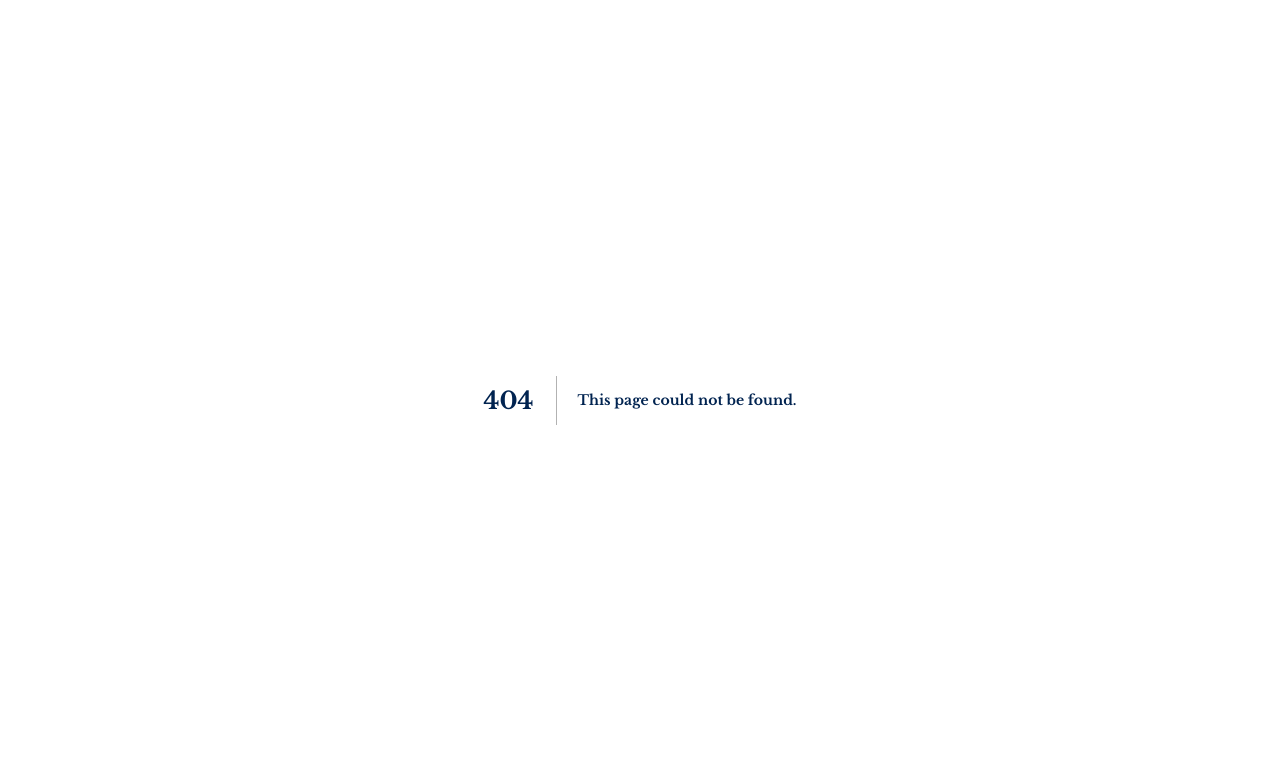
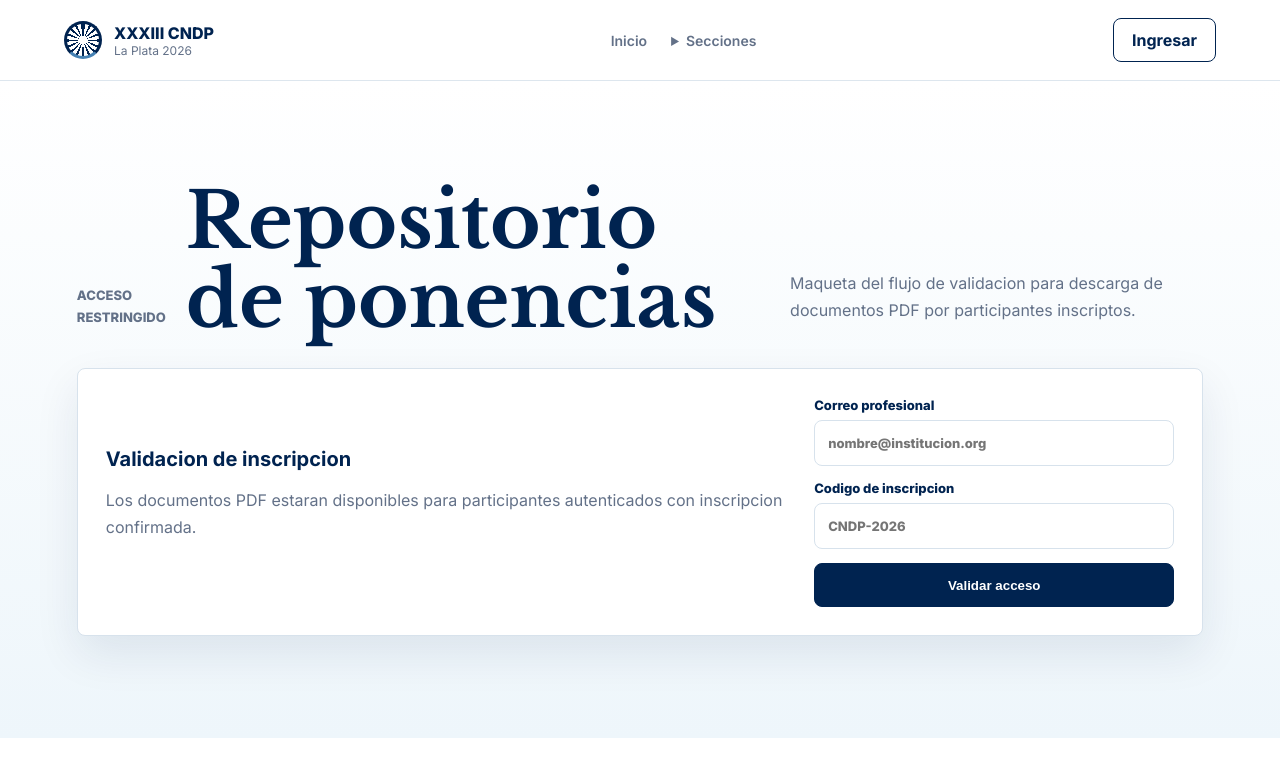
Before and after one commit to abugvila/congresoapp, a Next.js app: page /ponencias in a window 1280 px wide. Before the commit this address had no page. Shown: the top 776 px of the page. Built offline with nearby package versions, Linux system fonts and the light colour scheme.

Commit message:
Add papers repository route

```diff
--- /dev/null
+++ b/app/ponencias/page.jsx
@@ -0,0 +1,37 @@
+import SiteHeader from "../components/SiteHeader";
+
+export const metadata = {
+  title: "Ponencias | XXXIII CNDP",
+};
+
+export default function PonenciasPage() {
+  return (
+    <>
+      <SiteHeader />
+      <main>
+        <section className="section repository page-section">
+          <div className="section-heading stacked">
+            <p className="eyebrow">Acceso restringido</p>
+            <h1>Repositorio de ponencias</h1>
+            <p>
+              Maqueta del flujo de validacion para descarga de documentos PDF por participantes inscriptos.
+            </p>
+          </div>
+          <div className="repository-shell">
+            <div>
+              <h3>Validacion de inscripcion</h3>
+              <p>
+                Los documentos PDF estaran disponibles para participantes autenticados con inscripcion confirmada.
+              </p>
+            </div>
+            <form className="login-card">
+              <label>Correo profesional<input type="email" placeholder="nombre@institucion.org" /></label>
+              <label>Codigo de inscripcion<input type="password" placeholder="CNDP-2026" /></label>
+              <button className="button primary" type="button">Validar acceso</button>
+            </form>
+          </div>
+        </section>
+      </main>
+    </>
+  );
+}
```
